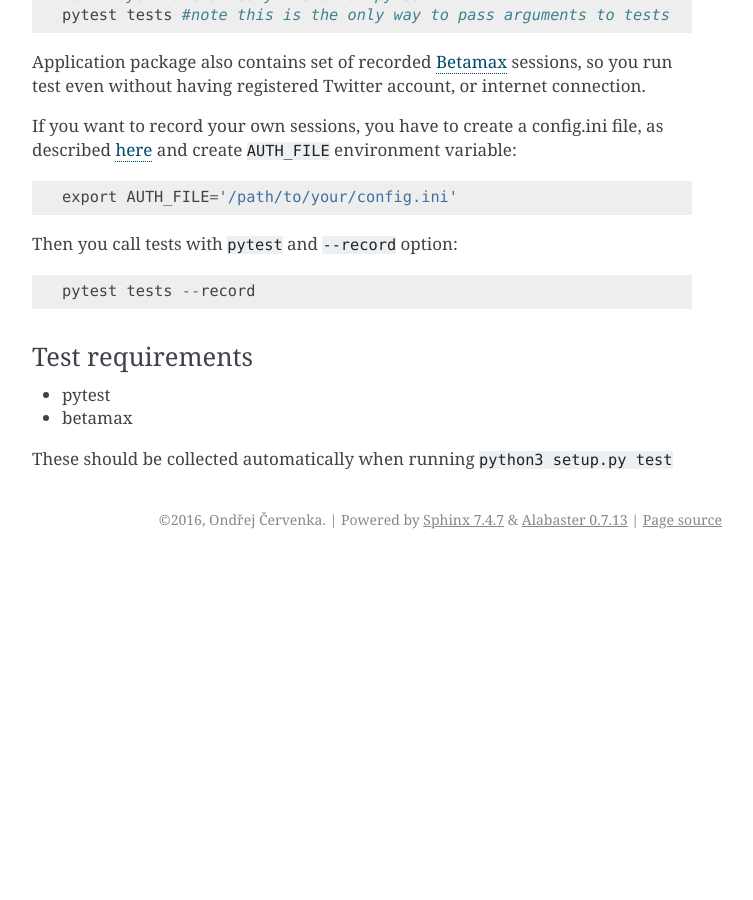
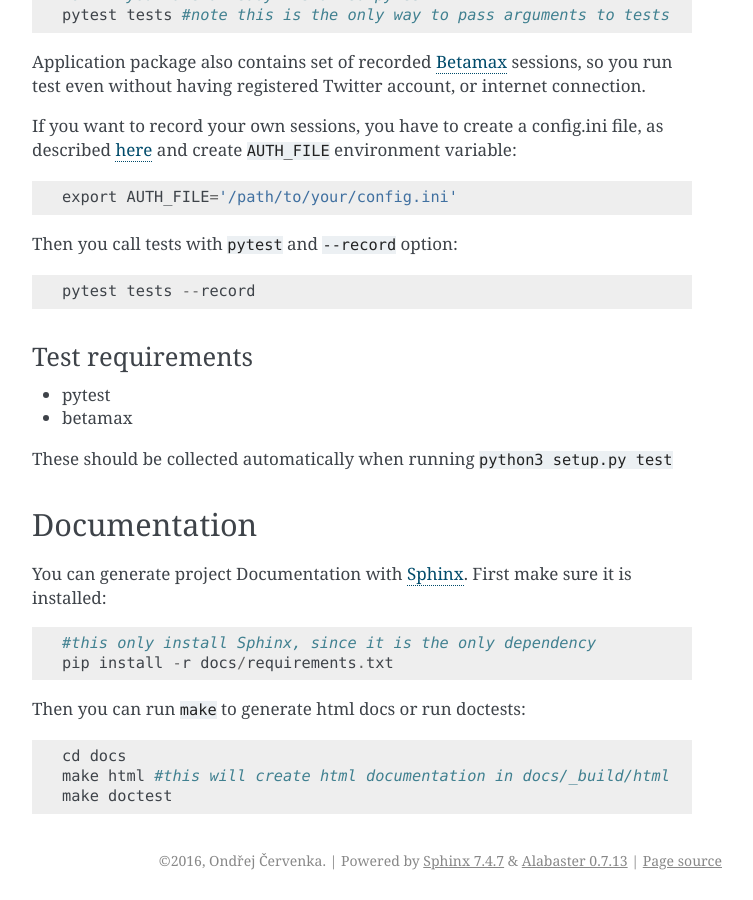
Before and after one commit to ggljzr/pytwitter, a Sphinx documentation site: the page built from docs/intro.rst, in a window 1280 px wide and 900 px high, scrolled down 2387 px. Shown: the whole window, without its empty margins (388-1141 px from the left). Built offline with Sphinx 7.4.7, drawn with Linux system fonts in a browser that asks for light colours; before the commit the page ends 2946 px from its top, so only the background shows below that.

Commit message:
updated documentation about generating documentation (meta/10)

```diff
--- a/docs/intro.rst
+++ b/docs/intro.rst
@@ -140,3 +140,21 @@ Test requirements
 
 These should be collected automatically when running
 ``python3 setup.py test``
+
+Documentation
+-------------
+
+You can generate project Documentation with `Sphinx <http://www.sphinx-doc.org/en/1.4.8/>`__. First make sure it is installed:
+
+::
+
+    #this only install Sphinx, since it is the only dependency
+    pip install -r docs/requirements.txt
+
+Then you can run ``make`` to generate html docs or run doctests:
+
+::
+
+    cd docs
+    make html #this will create html documentation in docs/_build/html
+    make doctest
```
Also changed, not shown: README.rst (+18 -0 lines).
